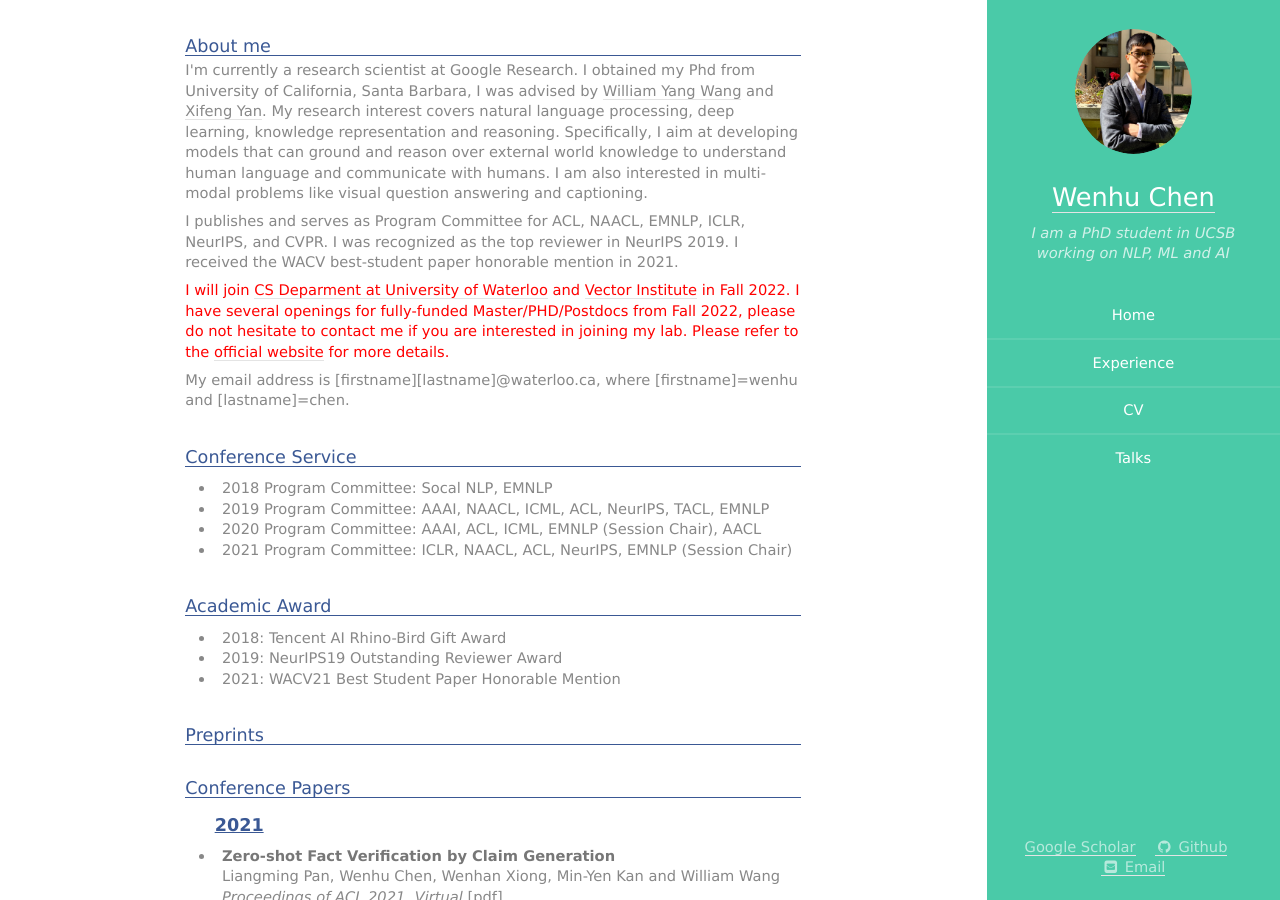
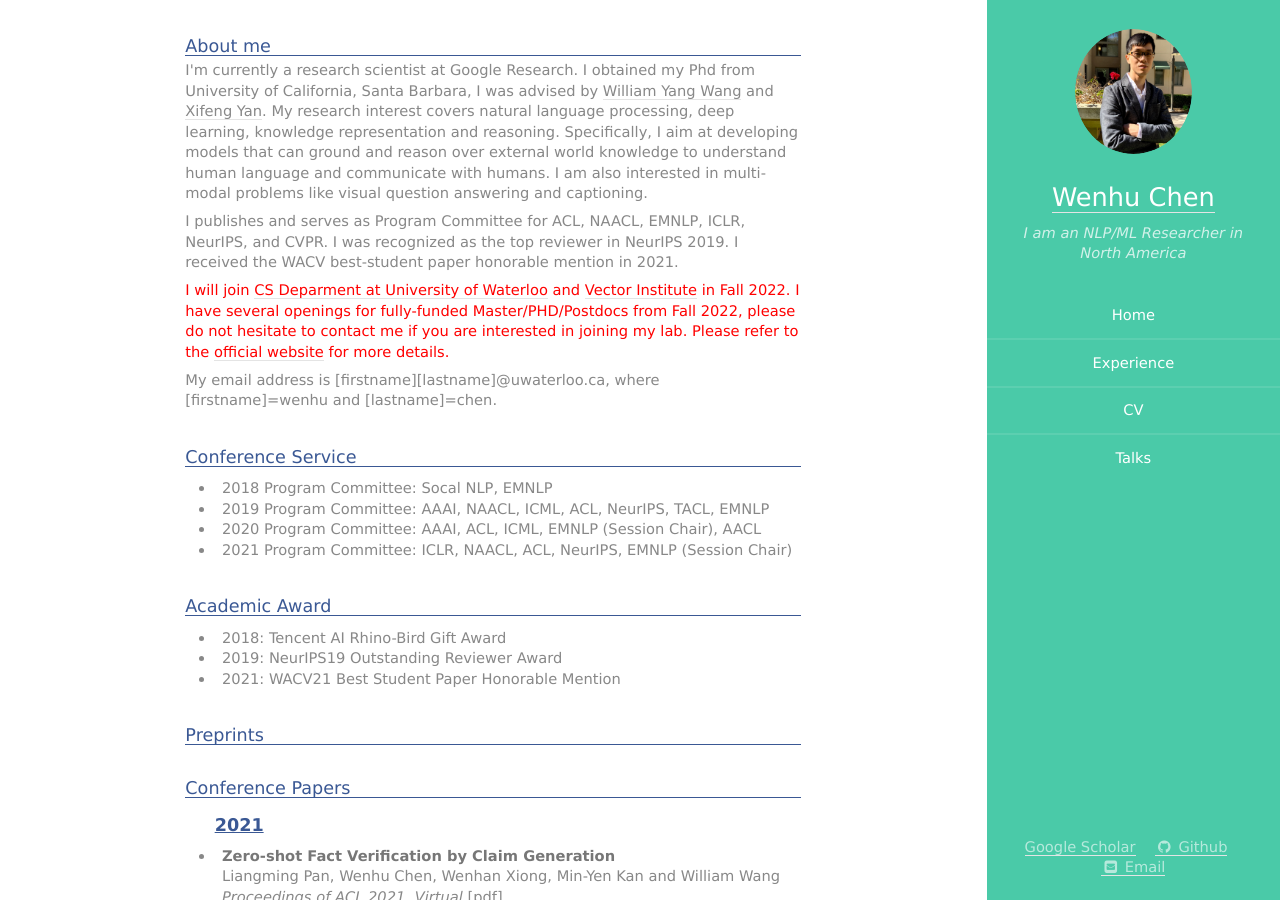
Before and after one commit to wenhuchen/wenhuchen.github.io, a Jekyll site: the page built from index.html, in a window 1280 px wide and 900 px high. Built offline with Jekyll 4.4.1, drawn with Linux system fonts in a browser that asks for light colours.

Commit message:
fix the bug

```diff
--- a/_config.yml
+++ b/_config.yml
@@ -1,6 +1,6 @@
 # Site settings
 title: Wenhu Chen's Home Page
-email: wenhuchen@waterloo.ca
+email: wenhuchen@uwaterloo.ca
 description: > # this means to ignore newlines until "baseurl:"
 baseurl: "" # the subpath of your site, e.g. /blog/
 url: "https://wenhuchen.github.io" # the base hostname & protocol for your site
--- a/_includes/header.html
+++ b/_includes/header.html
@@ -3,8 +3,7 @@
         <header>
             <span class="image avatar"><img src="{{ site.baseurl }}/images/avatar.jpg" alt="" /></span>
             <h1 id="logo"><a href="{{ site.baseurl }}/">Wenhu Chen</a></h1>
-            <p>I am a PhD student in UCSB <br />
-            working on NLP, ML and AI</p>
+            <p>I am an NLP/ML Researcher in North America</p>
         </header>
         <nav id="nav">
             <ul>
--- a/index.html
+++ b/index.html
@@ -27,7 +27,7 @@ ul {
 
     <p><font color='red'>I will join <a href="https://cs.uwaterloo.ca/">CS Deparment at University of Waterloo</a> and <a href="https://vectorinstitute.ai/">Vector Institute</a> in Fall 2022. I have several openings for fully-funded Master/PHD/Postdocs from Fall 2022, please do not hesitate to contact me if you are interested in joining my lab. Please refer to the <a href="https://cs.uwaterloo.ca/future-graduate-students/programs">official website</a> for more details.</font></p>
 
-    <p>My email address is [firstname][lastname]@waterloo.ca, where [firstname]=wenhu and [lastname]=chen.</p>
+    <p>My email address is [firstname][lastname]@uwaterloo.ca, where [firstname]=wenhu and [lastname]=chen.</p>
 
 </div>
 
```
